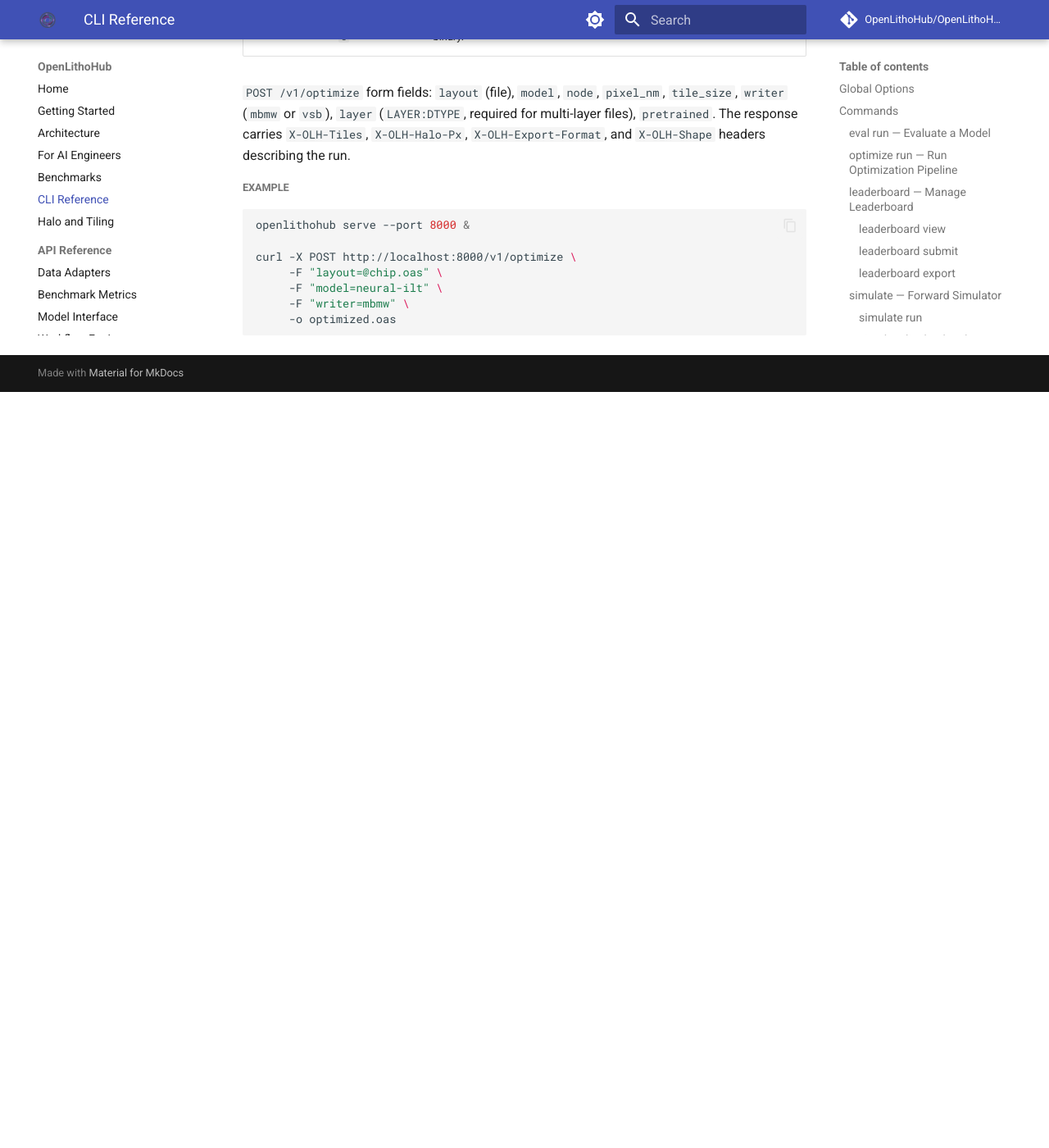
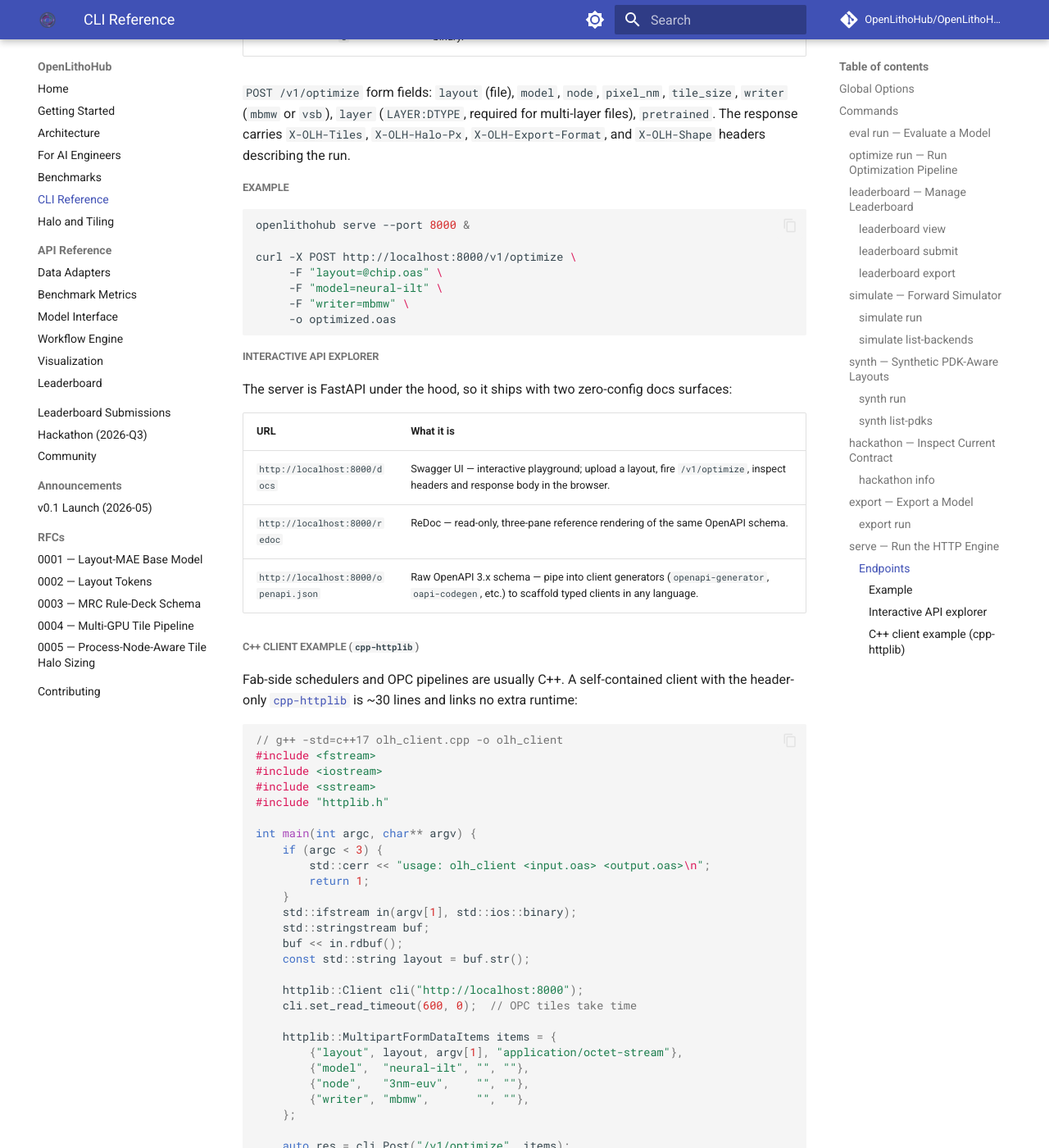
Before and after one commit to OpenLithoHub/OpenLithoHub, an MkDocs documentation site: the page built from docs/cli-reference.md, in a window 1280 px wide and 1400 px high, scrolled down 9606 px. Shown: the whole window at 82% size. Built offline with MkDocs 1.6.1 and Material for MkDocs 9.7.7, drawn with Linux system fonts in a browser that asks for light colours; comment, search, counter and statistics services are not loaded; before the commit the page ends 10084 px from its top, so only the background shows below that; some of the changed text lies outside the part shown.

Commit message:
docs: surface Swagger UI and add C++ cpp-httplib client example
- README (en/zh): point users to http://localhost:8000/docs for the
  auto-generated Swagger UI; emphasizes file-upload playground.
- docs/cli-reference.md: add 'Interactive API explorer' table covering
  /docs, /redoc, /openapi.json; add a 30-line cpp-httplib client snippet
  for fab-side OPC pipelines that cannot embed Python, plus a libcurl
  pointer for builds that already link curl.

````diff
--- a/docs/cli-reference.md
+++ b/docs/cli-reference.md
@@ -358,3 +358,70 @@
      -F "writer=mbmw" \
      -o optimized.oas
 ```
+
+##### Interactive API explorer
+
+The server is FastAPI under the hood, so it ships with two zero-config
+docs surfaces:
+
+| URL | What it is |
+|-----|------------|
+| `http://localhost:8000/docs` | Swagger UI — interactive playground; upload a layout, fire `/v1/optimize`, inspect headers and response body in the browser. |
+| `http://localhost:8000/redoc` | ReDoc — read-only, three-pane reference rendering of the same OpenAPI schema. |
+| `http://localhost:8000/openapi.json` | Raw OpenAPI 3.x schema — pipe into client generators (`openapi-generator`, `oapi-codegen`, etc.) to scaffold typed clients in any language. |
+
+##### C++ client example (`cpp-httplib`)
+
+Fab-side schedulers and OPC pipelines are usually C++. A self-contained
+client with the header-only [`cpp-httplib`](https://github.com/yhirose/cpp-httplib)
+is ~30 lines and links no extra runtime:
+
+```cpp
+// g++ -std=c++17 olh_client.cpp -o olh_client
+#include <fstream>
+#include <iostream>
+#include <sstream>
+#include "httplib.h"
+
+int main(int argc, char** argv) {
+    if (argc < 3) {
+        std::cerr << "usage: olh_client <input.oas> <output.oas>\n";
+        return 1;
+    }
+    std::ifstream in(argv[1], std::ios::binary);
+    std::stringstream buf;
+    buf << in.rdbuf();
+    const std::string layout = buf.str();
+
+    httplib::Client cli("http://localhost:8000");
+    cli.set_read_timeout(600, 0);  // OPC tiles take time
+
+    httplib::MultipartFormDataItems items = {
+        {"layout", layout, argv[1], "application/octet-stream"},
+        {"model",  "neural-ilt", "", ""},
+        {"node",   "3nm-euv",    "", ""},
+        {"writer", "mbmw",       "", ""},
+    };
+
+    auto res = cli.Post("/v1/optimize", items);
+    if (!res || res->status != 200) {
+        std::cerr << "optimize failed: "
+                  << (res ? std::to_string(res->status) : "no response") << '\n';
+        return 2;
+    }
+    std::ofstream out(argv[2], std::ios::binary);
+    out.write(res->body.data(), res->body.size());
+
+    std::cout << "tiles="    << res->get_header_value("X-OLH-Tiles")
+              << " halo_px=" << res->get_header_value("X-OLH-Halo-Px")
+              << " shape="   << res->get_header_value("X-OLH-Shape")
+              << " format="  << res->get_header_value("X-OLH-Export-Format")
+              << '\n';
+    return 0;
+}
+```
+
+For a `libcurl` build, substitute the body with a `CURLOPT_MIMEPOST`
+multipart form (`curl_mime_init` → `curl_mime_addpart` per field). The
+endpoint contract is the same — read the four `X-OLH-*` response
+headers to drive the downstream MDP / OPC step.
````
Also changed, not shown: README.md (+3 -0 lines), README_zh.md (+3 -0 lines).
